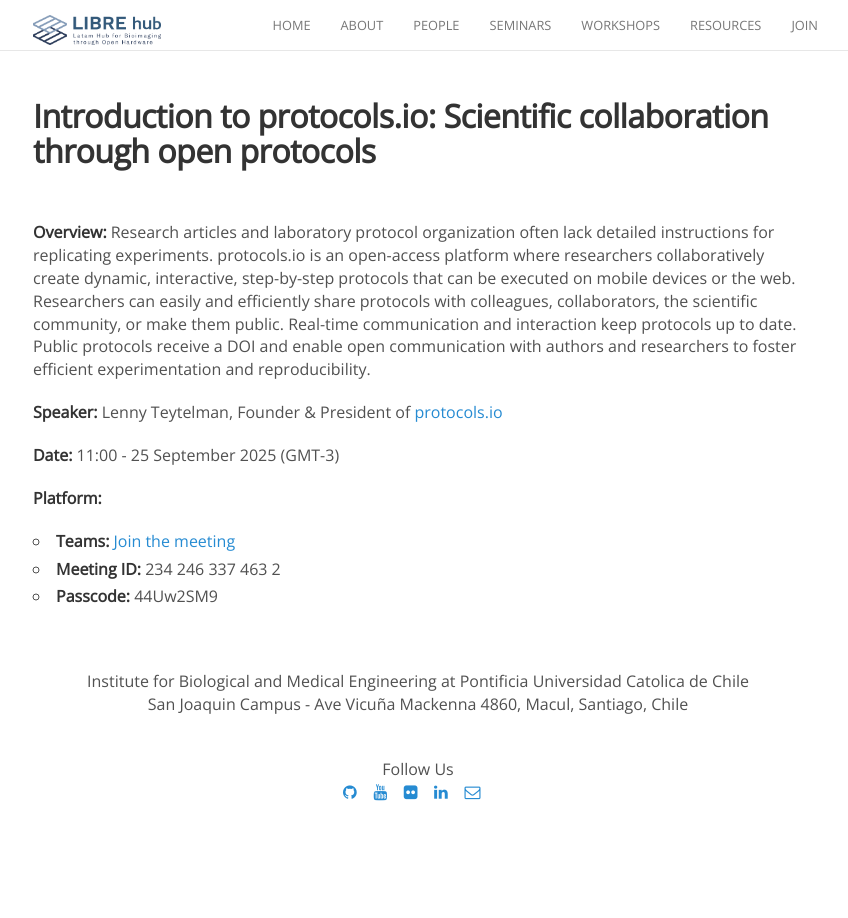
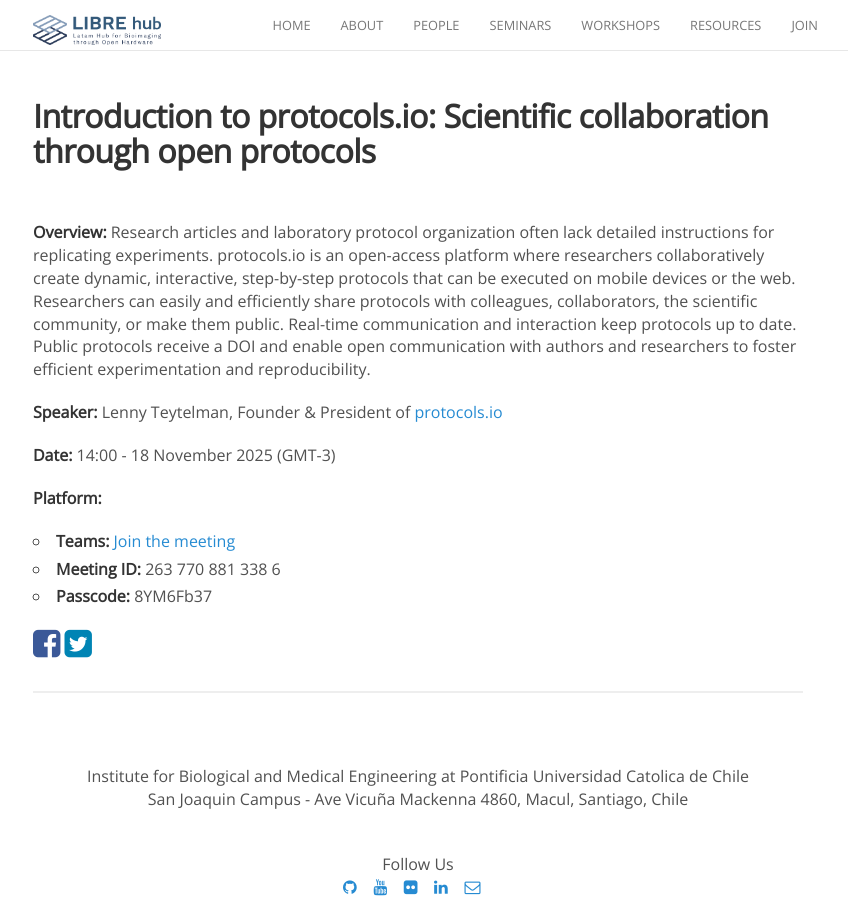
Before and after one commit to LIBREhub/LIBREhub.github.io, a Jekyll site: the page built from _posts/2025-11-03-lenny-teytelman.md, in a window 1280 px wide. Shown: the whole page, without its empty margins (222-1070 px from the left). Built offline with Jekyll 4.4.1, drawn with Linux system fonts in a browser that asks for light colours; nearby versions of some CDN libraries.

Commit message:
Add new video and seminar post

```diff
--- a/scripts/2025-09-01-lenny-teytelman.md
+++ b/_posts/2025-11-03-lenny-teytelman.md
@@ -15,9 +15,9 @@
 
 **Speaker:** Lenny Teytelman, Founder & President of [protocols.io](https://www.protocols.io/)
 
-**Date:** 11:00 - 25 September 2025 (GMT-3)
+**Date:** 14:00 - 18 November 2025 (GMT-3)
 
 **Platform:**
-- **Teams:** [Join the meeting](https://nam10.safelinks.protection.outlook.com/ap/t-59584e83/?url=https%3A%2F%2Fteams.microsoft.com%2Fl%2Fmeetup-join%2F19%253ameeting_MTViNDY1MzItYTM1MS00NTY5LTgzYTQtNTNmZWNlZjA4ZTAz%2540thread.v2%2F0%3Fcontext%3D%257b%2522Tid%2522%253a%25225ff5d9fa-f83f-4ac1-a4d2-eb48ea0a00d2%2522%252c%2522Oid%2522%253a%2522b066b156-36d2-4bf1-8723-85ab0bba4b91%2522%257d&data=05%7C02%7Cpgpadilla%40uc.cl%7C84d6708df5f44467f68f08dde9677b50%7C5ff5d9faf83f4ac1a4d2eb48ea0a00d2%7C0%7C0%7C638923352981632044%7CUnknown%7CTWFpbGZsb3d8eyJFbXB0eU1hcGkiOnRydWUsIlYiOiIwLjAuMDAwMCIsIlAiOiJXaW4zMiIsIkFOIjoiTWFpbCIsIldUIjoyfQ%3D%3D%7C0%7C%7C%7C&sdata=oy9EyvjWlgBQ5oMTPvq2WiBxNBPxGYW%2F1fyyK2om9M4%3D&reserved=0)
-- **Meeting ID:** 234 246 337 463 2
-- **Passcode:** 44Uw2SM9
+- **Teams:** [Join the meeting](https://nam10.safelinks.protection.outlook.com/ap/t-59584e83/?url=https%3A%2F%2Fteams.microsoft.com%2Fl%2Fmeetup-join%2F19%253ameeting_MDNkYmJlZTEtYmYwMi00MTc4LWFhYjItYjZkZjI1OGIzOWVj%2540thread.v2%2F0%3Fcontext%3D%257b%2522Tid%2522%253a%25225ff5d9fa-f83f-4ac1-a4d2-eb48ea0a00d2%2522%252c%2522Oid%2522%253a%2522b066b156-36d2-4bf1-8723-85ab0bba4b91%2522%257d&data=05%7C02%7Cpgpadilla%40uc.cl%7C5307558070f340b2a84608de1583aa7f%7C5ff5d9faf83f4ac1a4d2eb48ea0a00d2%7C0%7C0%7C638971852556347191%7CUnknown%7CTWFpbGZsb3d8eyJFbXB0eU1hcGkiOnRydWUsIlYiOiIwLjAuMDAwMCIsIlAiOiJXaW4zMiIsIkFOIjoiTWFpbCIsIldUIjoyfQ%3D%3D%7C0%7C%7C%7C&sdata=XwuCuEcR%2F%2FV0MdB2ELySXp9gVt1M%2FFsDsQSpib0Q9uA%3D&reserved=0)
+- **Meeting ID:** 263 770 881 338 6
+- **Passcode:** 8YM6Fb37
```
Also changed, not shown: other parts of _posts/2025-11-03-lenny-teytelman.md (+1 -1 lines), _posts/2025-09-02-fab-labs.md (+9 -0 lines), images/seminars/lenny-teytelman-flyer-v1.png (added).
